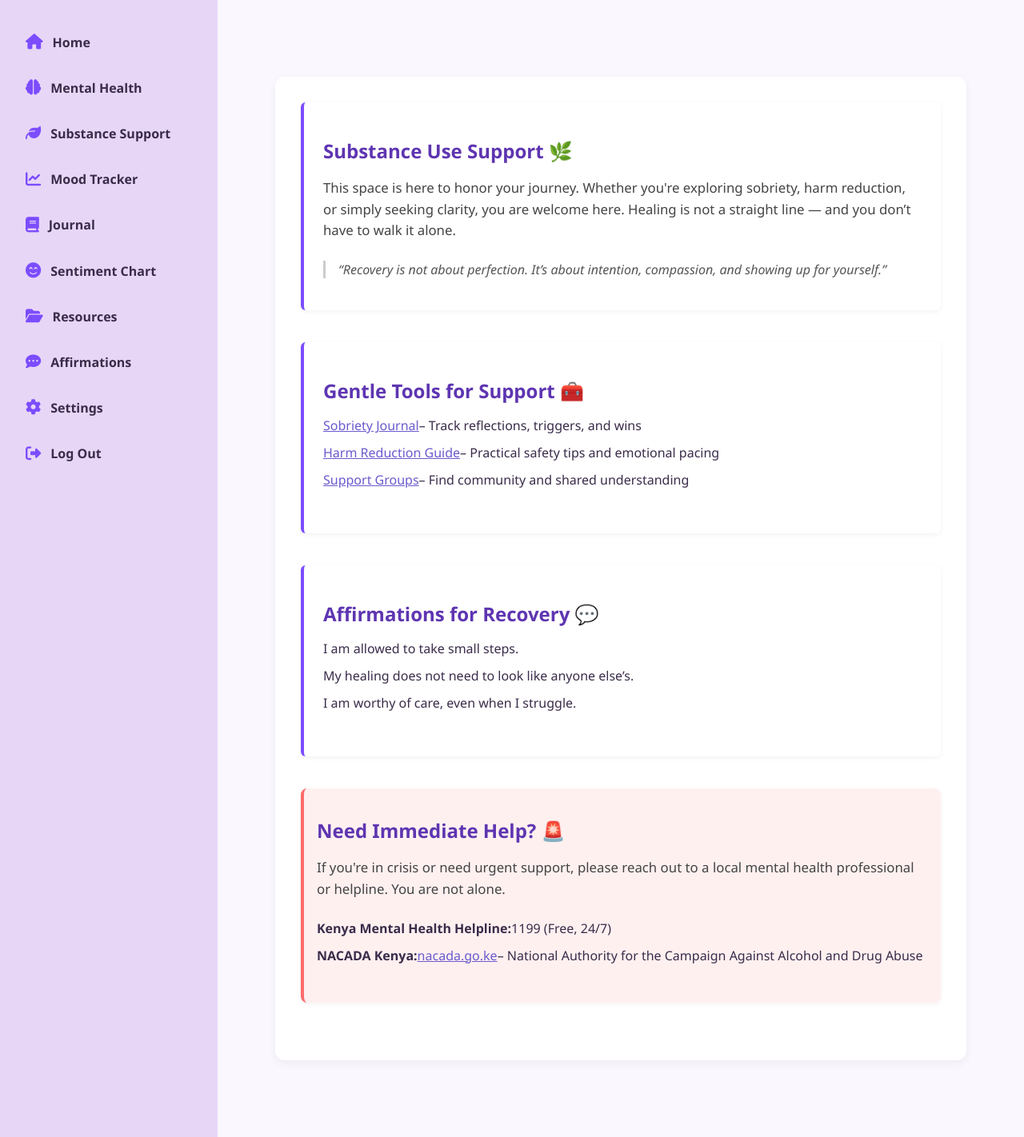
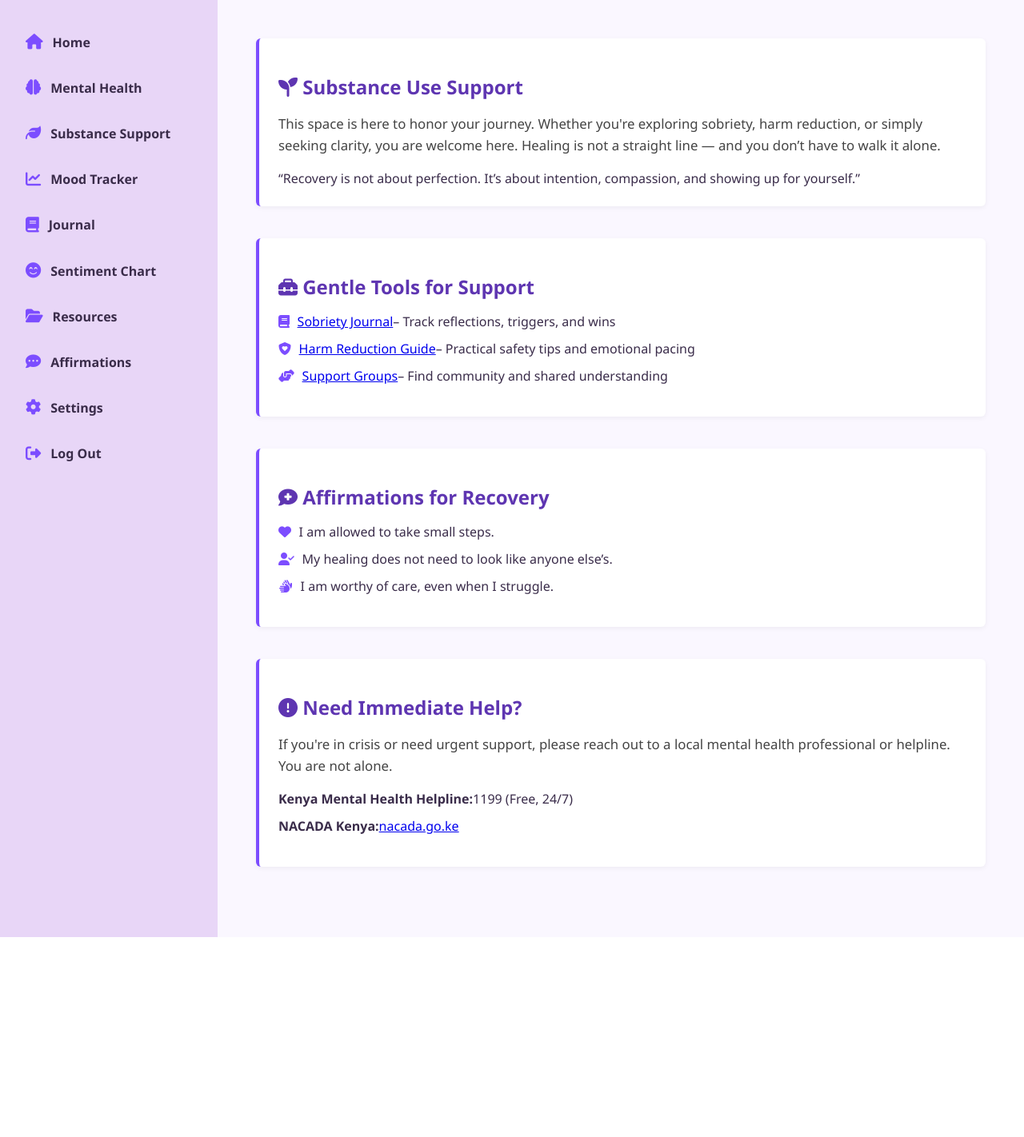
Before and after one commit to Flora72/Healing_Atlas, a Django app: template HEALING_ATLAS/Atlas/templates/substance_support.html in a window 1280 px wide. Shown: the whole page at 80% size. After the commit the page ends 1172 px from the top, so only its background shows below. Run offline with Django 5.2, Linux system fonts and the light colour scheme; the template is opened without the code that fills it, so the values that code supplies are empty; parts of the project's set-up code (start-up, migrations or seed data) failed here and were passed over.

Commit message:
styling substance_support page

```diff
--- a/HEALING_ATLAS/Atlas/templates/substance_support.html
+++ b/HEALING_ATLAS/Atlas/templates/substance_support.html
@@ -1,89 +1,43 @@
 {% extends 'dashboard.html' %}
+{% load static %}
 {% block title %}Substance Support | Healing Atlas{% endblock %}
+
+{% block extra_head %}
+  <link rel="stylesheet" href="{% static 'css/substance_support.css' %}">
+{% endblock %}
+
 {% block content %}
-  {% load static %}
-  <style>
-    .container {
-      max-width: 800px;
-      margin: 3rem auto;
-      padding: 2rem;
-      background-color: #ffffff;
-      border-radius: 12px;
-      box-shadow: 0 4px 12px rgba(0, 0, 0, 0.05);
-    }
-
-    h1, h2 {
-      color: #4b3f72;
-      margin-bottom: 0.5rem;
-    }
-
-    p {
-      margin-bottom: 1.5rem;
-      line-height: 1.6;
-    }
-
-    ul {
-      list-style-type: disc;
-      padding-left: 1.5rem;
-      margin-bottom: 2rem;
-    }
-
-    a {
-      color: #6a5acd;
-      text-decoration: underline;
-    }
-
-    .section {
-      margin-bottom: 2.5rem;
-    }
-
-    .emergency {
-      background-color: #fff0f0;
-      padding: 1rem;
-      border-left: 4px solid #ff6b6b;
-      border-radius: 8px;
-    }
-
-    .quote {
-      font-style: italic;
-      color: #555;
-      margin: 1rem 0;
-      padding-left: 1rem;
-      border-left: 3px solid #ccc;
-    }
-  </style>
-
-  <div class="container">
+  <div class="container substance-bg">
     <section class="section intro">
-      <h1>Substance Use Support 🌿</h1>
+      <h1><i class="fas fa-seedling"></i> Substance Use Support</h1>
       <p>This space is here to honor your journey. Whether you're exploring sobriety, harm reduction, or simply seeking clarity, you are welcome here. Healing is not a straight line — and you don’t have to walk it alone.</p>
       <div class="quote">“Recovery is not about perfection. It’s about intention, compassion, and showing up for yourself.”</div>
     </section>
 
     <section class="section tools">
-      <h2>Gentle Tools for Support 🧰</h2>
+      <h2><i class="fas fa-toolbox"></i> Gentle Tools for Support</h2>
       <ul>
-        <li><a href="/sobriety-journal/">Sobriety Journal</a> – Track reflections, triggers, and wins</li>
-        <li><a href="/harm-reduction/">Harm Reduction Guide</a> – Practical safety tips and emotional pacing</li>
-        <li><a href="/support-groups/">Support Groups</a> – Find community and shared understanding</li>
+        <li><i class="fas fa-book"></i> <a href="/sobriety-journal/">Sobriety Journal</a> – Track reflections, triggers, and wins</li>
+        <li><i class="fas fa-shield-heart"></i> <a href="/harm-reduction/">Harm Reduction Guide</a> – Practical safety tips and emotional pacing</li>
+        <li><i class="fas fa-hands-helping"></i> <a href="/support-groups/">Support Groups</a> – Find community and shared understanding</li>
       </ul>
     </section>
 
     <section class="section affirmations">
-      <h2>Affirmations for Recovery 💬</h2>
+      <h2><i class="fas fa-comment-medical"></i> Affirmations for Recovery</h2>
       <ul>
-        <li>I am allowed to take small steps.</li>
-        <li>My healing does not need to look like anyone else’s.</li>
-        <li>I am worthy of care, even when I struggle.</li>
+        <li><i class="fas fa-heart"></i> I am allowed to take small steps.</li>
+        <li><i class="fas fa-user-check"></i> My healing does not need to look like anyone else’s.</li>
+        <li><i class="fas fa-hands"></i> I am worthy of care, even when I struggle.</li>
       </ul>
     </section>
 
     <section class="section emergency">
-      <h2>Need Immediate Help? 🚨</h2>
+      <h2><i class="fas fa-exclamation-circle"></i> Need Immediate Help?</h2>
       <p>If you're in crisis or need urgent support, please reach out to a local mental health professional or helpline. You are not alone.</p>
       <ul>
         <li><strong>Kenya Mental Health Helpline:</strong> 1199 (Free, 24/7)</li>
-        <li><strong>NACADA Kenya:</strong> <a href="https://nacada.go.ke">nacada.go.ke</a> – National Authority for the Campaign Against Alcohol and Drug Abuse</li>
+        <li><strong>NACADA Kenya:</strong> <a href="https://nacada.go.ke">nacada.go.ke</a></li>
       </ul>
     </section>
   </div>
```
Also changed, not shown: HEALING_ATLAS/Atlas/static/css/substance_support.css (added, +68 -0 lines).
